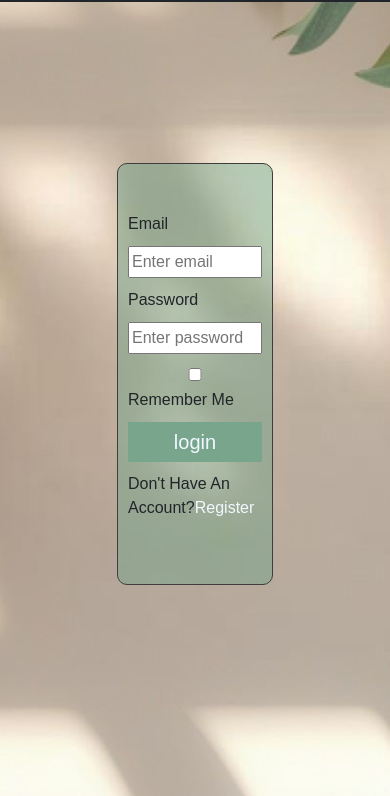
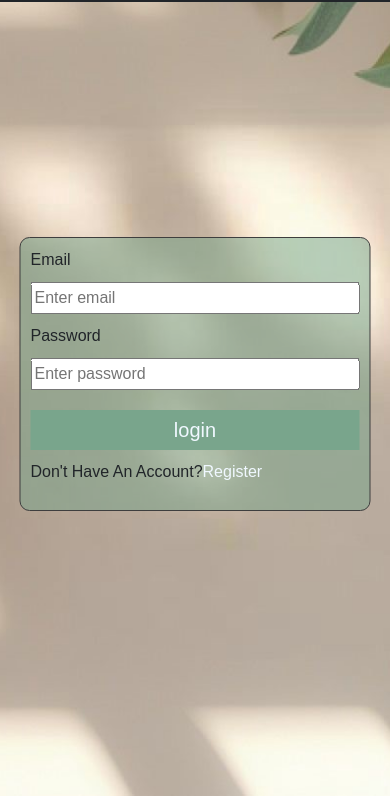
Before and after one commit to Hayam106/proj-js, a plain HTML site: page login.html in a window 390 px wide. Shown: the part 48-844 px from the top of the page. Drawn offline with Linux system fonts and the light colour scheme; a web font is replaced by a local one.

Commit message:
updated login page and css style

```diff
--- a/css/style.css
+++ b/css/style.css
@@ -558,11 +558,13 @@ width: 100%;
     width: 30px;
   }.Search-sec select,input {
 width: 100%;}
-#registerForm {
+#registerForm ,#loginForm{
     width: 90%;
     height: auto; /* يخلي الطول أوتوماتيك */
   }
-
+#loginForm .checkbox{
+  display: none;
+}
   .name-row {
     flex-direction: column; /* ينزلوا تحت بعض */
   }
--- a/login.html
+++ b/login.html
@@ -45,7 +45,7 @@
       <label for="password">password</label>
     <input type="password" id="password" placeholder="Enter password">
 
-  <label>
+  <label class="checkbox">
     <input type="checkbox" id="rememberMe"> Remember Me
   </label>
 
```
